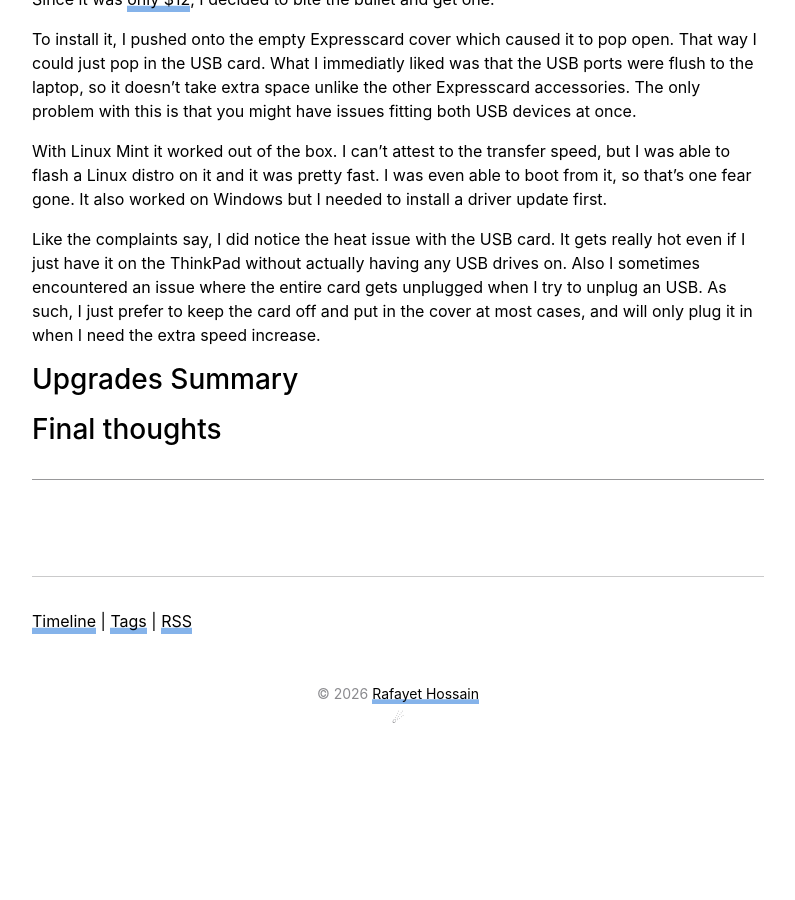
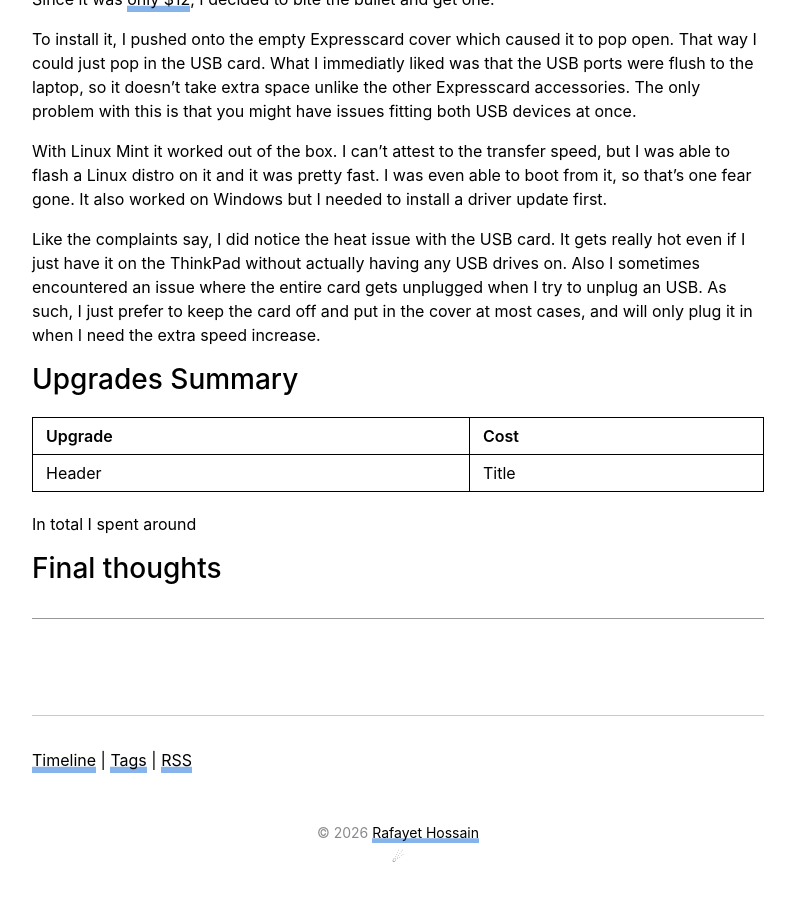
Before and after one commit to rafayet-git/hos.sh, a Jekyll site: the page built from _posts/2026-06-20-rescuing-a-thinkpad-t420.md, in a window 1280 px wide and 900 px high, scrolled down 8652 px. Shown: the whole window, without its empty margins (242-1037 px from the left). Built offline with Jekyll 4.4.1, drawn with Linux system fonts in a browser that asks for light colours; comment, search, counter and statistics services are not loaded; before the commit the page ends 9413 px from its top, so only the background shows below that; some of the changed text lies outside the part shown.

Commit message:
Update Posts “2026-06-20-rescuing-a-thinkpad-t420”

```diff
--- a/_posts/2026-06-20-rescuing-a-thinkpad-t420.md
+++ b/_posts/2026-06-20-rescuing-a-thinkpad-t420.md
@@ -19,7 +19,7 @@ The lid was the hardest to clean. Every scratch I cleaned off seemed to spawn a
 
 As for the keyboard, I just decided to wipe the surfaces of the keys down with some alcohol. There's no point of doing a proper cleaning since I will be replacing it anyway.
 
----
+***
 
 After giving this T420 a proper bath, I turned it on and saw it boot to the Windows 10 setup screen instead of the current Windows 11, which already makes this thing peak. After playing it around a bit, I was able to confirm the specs match with the eBay listing, and that it runs as expected.
 
@@ -102,7 +102,7 @@ In order to get past all of these blocks, we'll need to change the stock BIOS to
 
 This process is going to be tedious as it can't be done with just a program like our BIOS update from before. We'll need to flash it physically with special hardware and with a borrowed laptop running Linux. It will also require a **commplete disassembly** of the ThinkPad, so make sure you have ample desk space to store its parts!
 
----
+***
 
 Here's a list of stuff that I needed to get:
 
@@ -222,5 +222,12 @@ Like the complaints say, I did notice the heat issue with the USB card. It gets
 
 ### Upgrades Summary
 
+| Upgrade | Cost |
+| --- | --- |
+| Header | Title |
+
+In total I spent around
+
+
 
 ### Final thoughts
```
Also changed, not shown: other parts of _posts/2026-06-20-rescuing-a-thinkpad-t420.md (+1 -1 lines).
